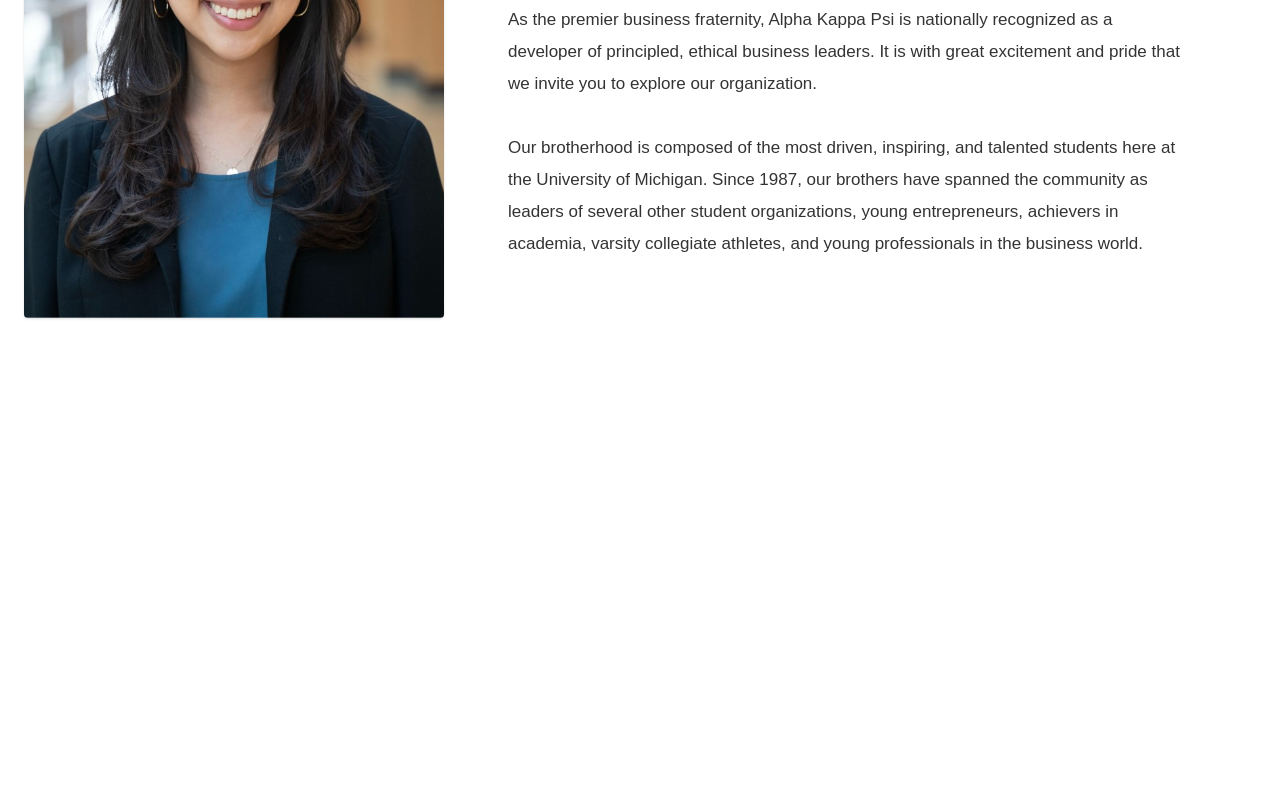
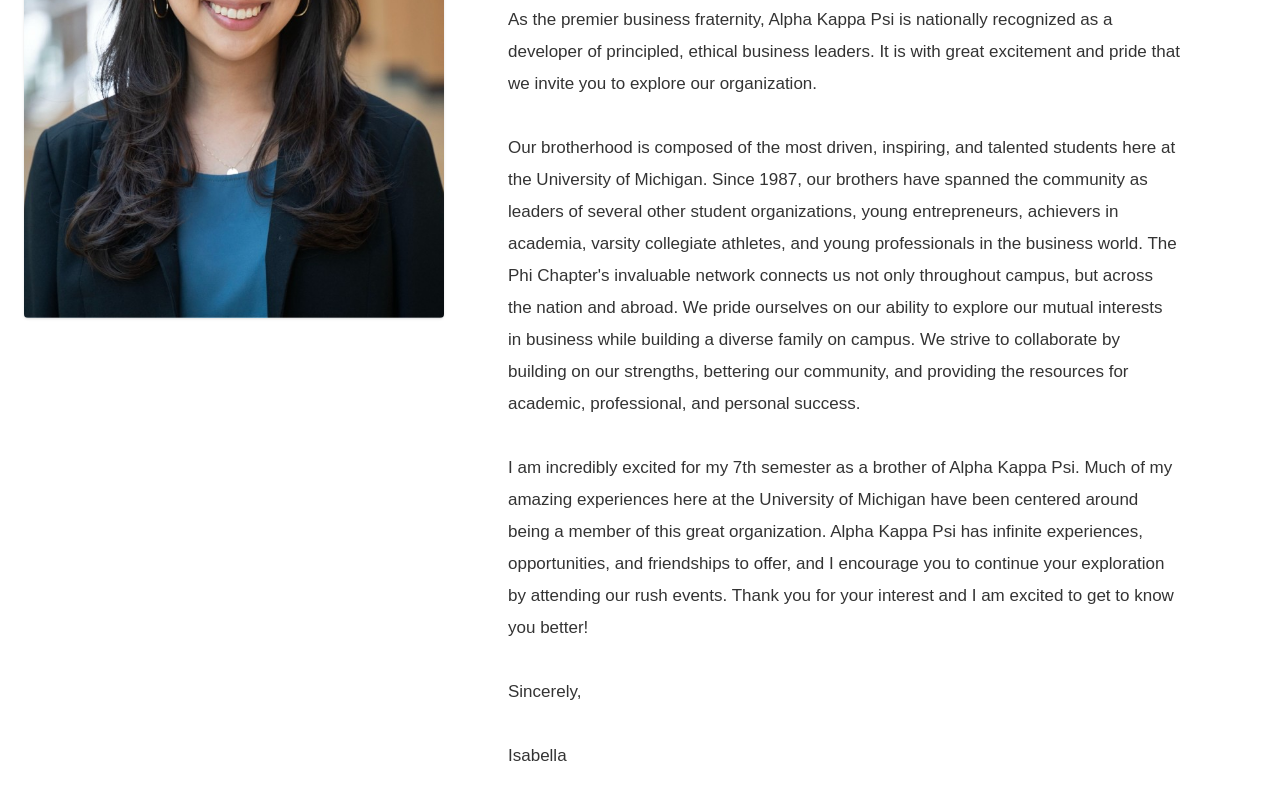
Before and after one commit to bowiecooper/akrush, a Next.js app in the folder my-app/: page / in a window 1280 px wide. Shown: the part 851-1651 px from the top of the page. Before the commit the page ends 1233 px from the top, so only its background shows below. Built offline with nearby package versions, Linux system fonts and the light colour scheme.

Commit message:
fixed presidents message

```diff
--- a/my-app/app/page.tsx
+++ b/my-app/app/page.tsx
@@ -1,4 +1,4 @@
-import Navbar from "../components/Navbar";
+import Navbar from "@/components/Navbar";
 import Hero from "@/components/Hero";
 import PresidentsWelcome from "@/components/PresidentsWelcome";
 
--- a/my-app/components/PresidentsWelcome.tsx
+++ b/my-app/components/PresidentsWelcome.tsx
@@ -42,10 +42,25 @@
 
               <p>
                 Our brotherhood is composed of the most driven, inspiring, and talented students here
-                at the University of Michigan. Since 1987, our brothers have spanned the community
-                as leaders of several other student organizations, young entrepreneurs, achievers in
-                academia, varsity collegiate athletes, and young professionals in the business world.
+                at the University of Michigan. Since 1987, our brothers have spanned the community as
+                leaders of several other student organizations, young entrepreneurs, achievers in academia,
+                varsity collegiate athletes, and young professionals in the business world. The Phi Chapter&apos;s
+                invaluable network connects us not only throughout campus, but across the nation and abroad.
+                We pride ourselves on our ability to explore our mutual interests in business while building
+                a diverse family on campus. We strive to collaborate by building on our strengths, bettering our community,
+                and providing the resources for academic, professional, and personal success.
               </p>
+
+              <p>
+                I am incredibly excited for my 7th semester as a brother of Alpha Kappa Psi. Much of my amazing
+                experiences here at the University of Michigan have been centered around being a member of this
+                great organization. Alpha Kappa Psi has infinite experiences, opportunities, and friendships to offer,
+                and I encourage you to continue your exploration by attending our rush events. Thank you for your interest
+                and I am excited to get to know you better!
+              </p>
+
+              <p>Sincerely,</p>
+              <p>Isabella</p>
             </div>
           </div>
         </div>
```
